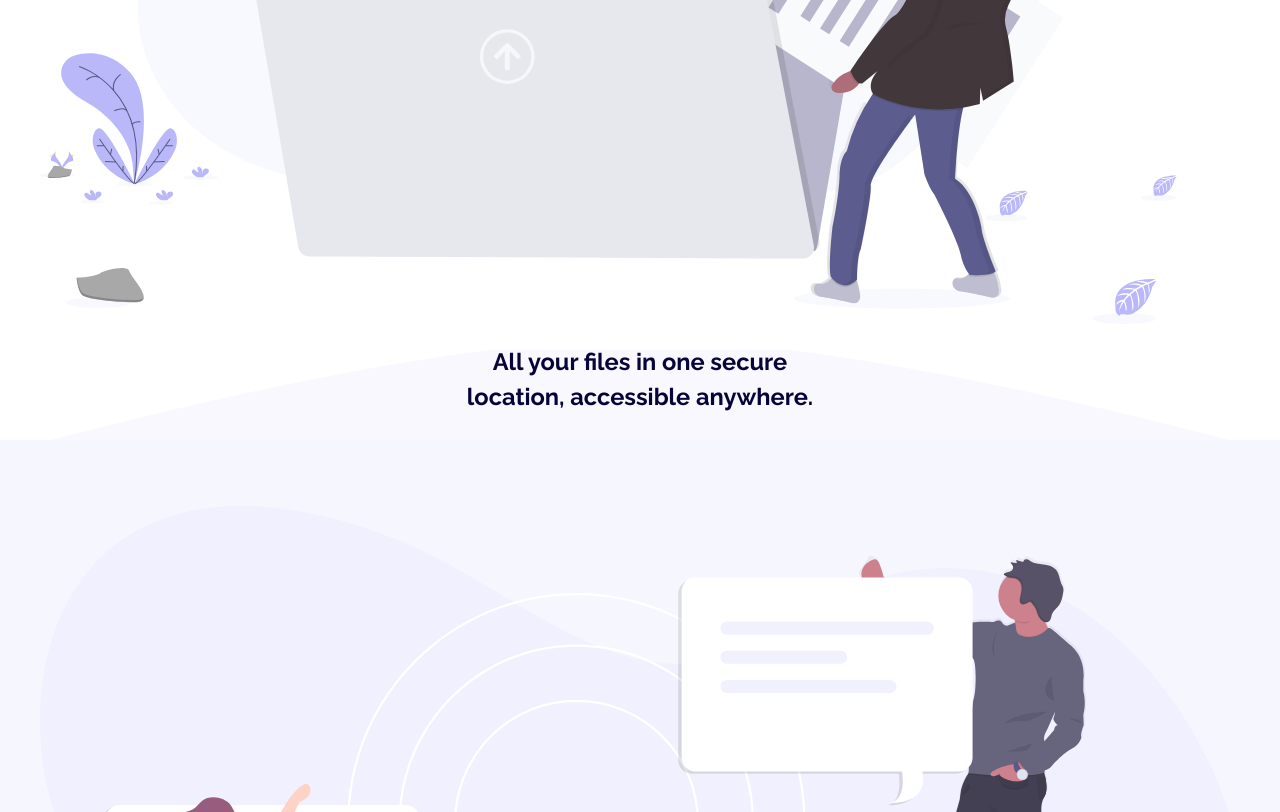
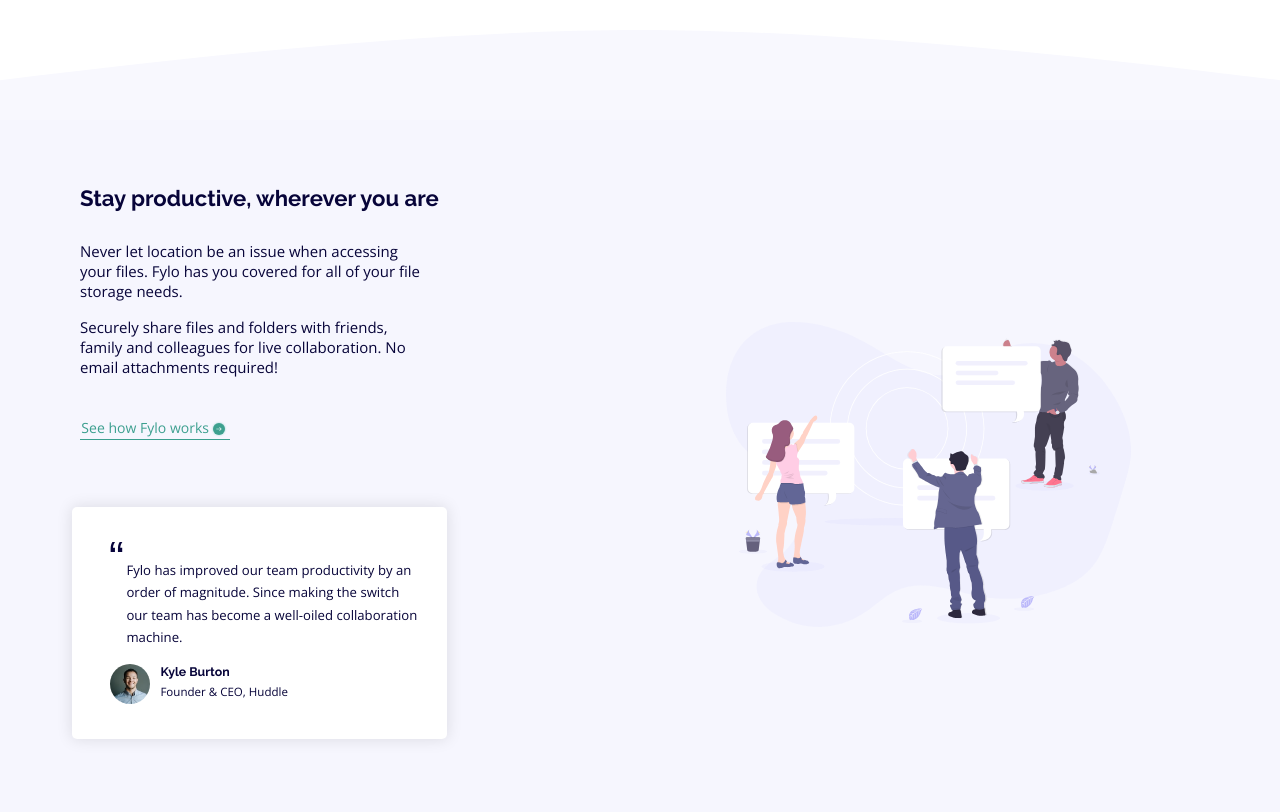
Before and after one commit to minibrusp/fylo-landing-page-with-two-column-layout-master, a plain HTML site: page index.html in a window 1280 px wide. Shown: the part 700-1512 px from the top of the page. Drawn offline with nearby package versions, Linux system fonts and the light colour scheme.

Commit message:
Updated Css
finished header responsive 900px

```diff
--- a/css/styles.css
+++ b/css/styles.css
@@ -58,6 +58,13 @@
 
 figure.banner img {
    width: 100%;
+   max-width: 405px;
+   margin-left: auto;
+   margin-right: auto;
+}
+
+figure.banner {
+   text-align: center;
 }
 
 ul {
@@ -523,3 +530,112 @@
 .attribution a:hover {
    color: var(--Bright-Blue);
 }
+
+/* media-querries -*/
+
+/* 900 --*/
+@media screen and (min-width: 900px) {
+
+   /* header-900 ---*/
+   header {
+      height: 90vh;
+      margin-bottom: 50px;
+   }
+
+   header .content {
+      display: grid;
+      margin: 20vh auto;
+      grid-template-columns: 1fr 1fr;
+      grid-template-areas:
+         "text img";
+      text-align: left;
+      justify-content: center;
+      justify-items: center;
+      max-width: 85vw;
+   }
+
+   header .content figure {
+      grid-area: img;
+      margin: 0;
+      align-self: center;
+      justify-self: center;
+   }
+
+   header .content .header-lower {
+      grid-area: text;
+   }
+
+   .header-lower h1,
+   .header-lower p {
+      margin-right: 0;
+      margin-left: 0;
+   }
+
+   header p {
+      /* max-width: 480px; */
+   }
+
+   header form {
+      /* display: grid;
+      grid-template-columns: 1fr .5fr; */
+   }
+
+   /* productive-900 ---*/
+
+   section.productive {
+      padding-top: 25px;
+      margin-top: 5rem;
+   }
+
+   section.productive::before {
+      background-image: url(../images/bg-curve-desktop.svg);
+   }
+
+   section.productive .grid-container{
+      display: grid;
+      grid-template-columns: 1fr 1fr;
+      grid-template-areas:
+         "text img";
+      align-items: center;
+      text-align: left;
+      width: 90vw;
+      margin: 0 auto;
+   }
+
+   section.productive figure {
+      grid-area: img;
+   }
+   section.productive .productive-text {
+      grid-area: text;
+   }
+
+   section.productive h2 {
+      max-width: 350px;
+      text-align: left;
+      margin-left: 1rem;
+      font-size: 1.383rem;
+      max-width: unset;
+   }
+
+   section.productive p {
+      color: var(--Very-Dark-Blue);
+   }
+
+   section.productive h2 + p,
+   section.productive h2 + p + p {
+      margin-left: 1rem;
+   }
+
+
+   section.productive a {
+      margin-left: 1rem;
+   }
+
+   /* testimonials-900 ----*/
+   section.testimonials {
+      padding: 30px 3vw;
+      margin-left: .5rem;
+   }
+
+   /* adjust section before background and card testi p */
+}
--- a/index.html
+++ b/index.html
@@ -53,10 +53,12 @@
   </header>
 
   <section class="productive">
+    <div class="grid-container">
       <figure class="banner">
         <img src="images/illustration-2.svg" alt="">
       </figure>
 
+      <div class="productive-text">
         <h2>Stay productive, wherever you are</h2>
 
         <p>
@@ -95,6 +97,8 @@
             </div>
           </div>
         </section>
+      </div>
+    </div>
   </section>
 
   <section class="access">
```
Lines whose indentation alone changed are shown as unchanged.
